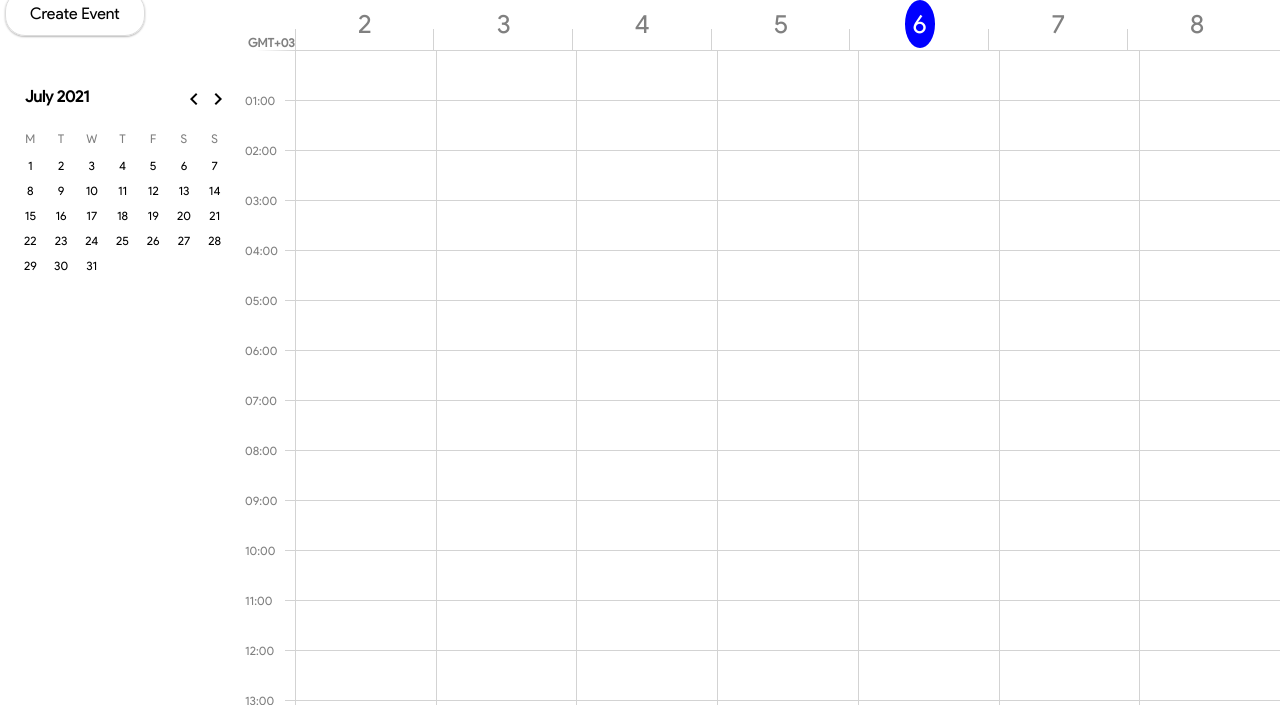
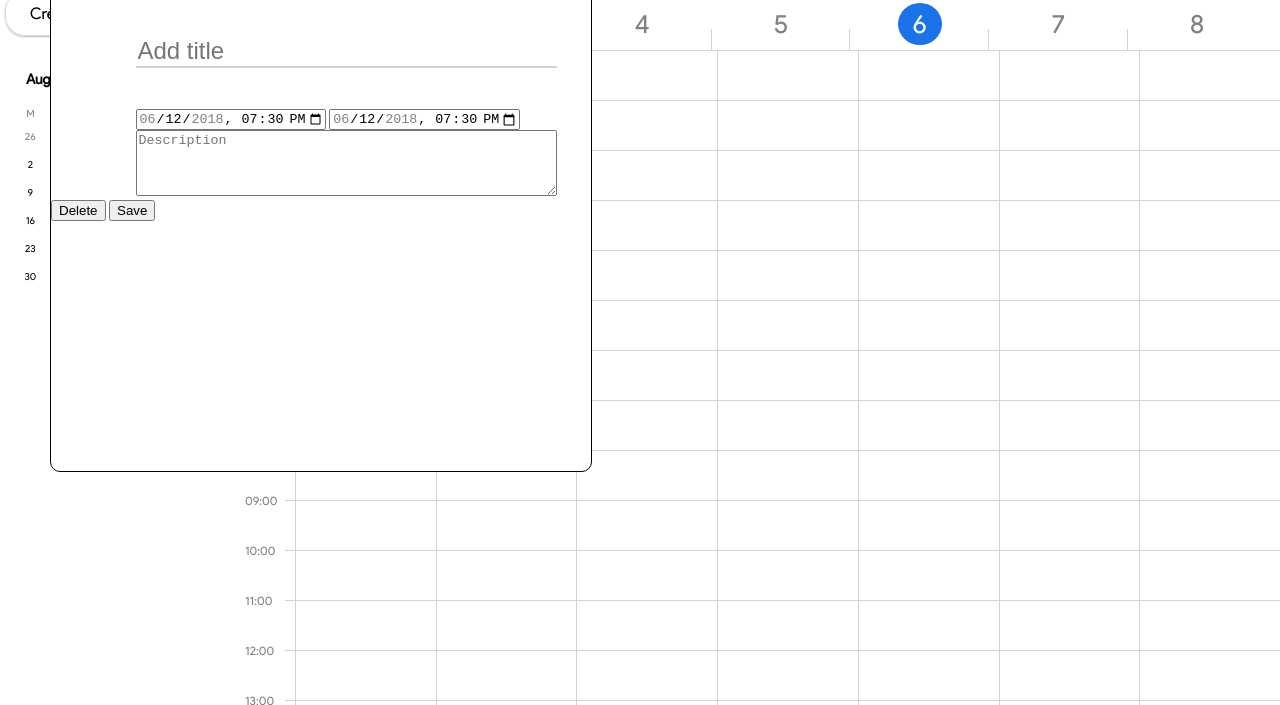
Before and after one commit to domakas/js-calendar-assignment, a website: page index.html in a window 1280 px wide. Shown: the part 95-800 px from the top of the page. Drawn offline with Linux system fonts and the light colour scheme.

Commit message:
inb4 events modal

```diff
--- /dev/null
+++ b/header__weekview.js
@@ -0,0 +1,91 @@
+// WEEK VIEW
+(() => {
+    let fullDate = new Date(); //value changes when getWeekView() is invoked, hence let.
+    const currentYear = fullDate.getFullYear();
+    const currentMonth = fullDate.getMonth() + 1;
+    let monthDays = [];
+    let nextMonthDays;
+
+    function getWeekView() {
+
+        let prevMonday;
+        const longMonths = [1, 3, 5, 7, 8, 10, 12];
+        const shortMonths = [4, 6, 9, 11]; //caution: FEB is checked separately
+
+        //get previous monday's date
+        fullDate = new Date(fullDate.setDate(fullDate.getDate() - (fullDate.getDay() + 6) % 7));
+        prevMonday = fullDate.getDate();
+        monthDays[0] = prevMonday;
+        //check how long is this month
+        if (longMonths.includes(currentMonth) === true) {
+            nextMonthDays = monthDays[0] - 25;
+
+        } else if (shortMonths.includes(currentMonth) === true) {
+            nextMonthDays = monthDays[0] - 24;
+
+        } else {
+            //FEBRUARY
+            //check if it's leap year
+            const leap = new Date(currentYear, 1, 29).getDate() === 29;
+            if (leap) {
+                nextMonthDays = monthDays[0] - 23;
+            } else {
+                nextMonthDays = monthDays[0] - 22;
+            }
+        }
+        makeWeek();
+    }
+
+    function makeWeek() {
+
+        for (let i = 0; i < 6; i++) {
+            monthDays.push(monthDays[0] + i + 1);
+        }
+        if (monthDays[0] > 25) {
+            monthDays.splice(monthDays.length - nextMonthDays, nextMonthDays);
+            for (let i = 1; i <= nextMonthDays; i++) {
+                monthDays.push(i)
+            }
+        }
+    }
+
+    function appendDaysToList() {
+        let monthDayIndex = 0;
+        const gridHeaderMonthdaysUL = document.querySelector('.grid__header__monthdays');
+        const gridHeaderWeekdaysUL = document.querySelector('.grid__header__weekdays');
+        monthDays.forEach((monthDay) => {
+            const gridHeaderMonthdaysLI = document.createElement('li');
+
+
+            gridHeaderMonthdaysUL.appendChild(gridHeaderMonthdaysLI);
+            gridHeaderMonthdaysLI.innerHTML += monthDay;
+
+            const newDate = new Date();
+            const todayIs = newDate.getDate();
+            if (todayIs === monthDay) {
+                gridHeaderMonthdaysLI.innerHTML = null;
+                const gridHeaderMonthdaysSPAN = document.createElement('span');
+                gridHeaderMonthdaysLI.appendChild(gridHeaderMonthdaysSPAN);
+                gridHeaderMonthdaysSPAN.innerHTML += monthDay;
+
+                gridHeaderMonthdaysSPAN.style.backgroundColor = '#1A73E9'
+                gridHeaderMonthdaysSPAN.style.borderRadius = '50%'
+                gridHeaderMonthdaysSPAN.style.color = 'white';
+                gridHeaderMonthdaysSPAN.style.padding = '5px 15px 5px 15px';
+                monthDayIndex = monthDays.indexOf(monthDay);
+            }
+        });
+        let weekDays = ["MON", "TUE", "WED", "THU", "FRI", "SAT", "SUN"];
+        weekDays.forEach((weekDay) => {
+            const gridHeaderWeekdaysLI = document.createElement('li');
+            gridHeaderWeekdaysUL.appendChild(gridHeaderWeekdaysLI);
+            gridHeaderWeekdaysLI.innerHTML += weekDay;
+            if (weekDays.indexOf(weekDay) === monthDayIndex) {
+                gridHeaderWeekdaysLI.style.color = '#1A73E9';
+            }
+        })
+    }
+
+    getWeekView();
+    appendDaysToList();
+})();
--- a/index.html
+++ b/index.html
@@ -40,7 +40,6 @@
             <button class="button--create">Create Event</button>
             <section class="calendar">
                 <header class="calendar__header">
-                    <h3 class="calendar__date">July 2021</h3>
                     <nav class="calendar__navigation">
                         <ul class="calendar__arrows">
                             <li class="calendar__arrow--left">
@@ -53,46 +52,10 @@
                     </nav>
                 </header>
                 <ul class="calendar__weekdays">
-                    <li>M</li>
-                    <li>T</li>
-                    <li>W</li>
-                    <li>T</li>
-                    <li>F</li>
-                    <li>S</li>
-                    <li>S</li>
+                    <!-- sidebar__minicalendar script -->
                 </ul>
                 <ul class="calendar__monthdays">
-                    <li>1</li>
-                    <li>2</li>
-                    <li>3</li>
-                    <li>4</li>
-                    <li>5</li>
-                    <li>6</li>
-                    <li>7</li>
-                    <li>8</li>
-                    <li>9</li>
-                    <li>10</li>
-                    <li>11</li>
-                    <li>12</li>
-                    <li>13</li>
-                    <li>14</li>
-                    <li>15</li>
-                    <li>16</li>
-                    <li>17</li>
-                    <li>18</li>
-                    <li>19</li>
-                    <li>20</li>
-                    <li>21</li>
-                    <li>22</li>
-                    <li>23</li>
-                    <li>24</li>
-                    <li>25</li>
-                    <li>26</li>
-                    <li>27</li>
-                    <li>28</li>
-                    <li>29</li>
-                    <li>30</li>
-                    <li>31</li>
+                    <!-- sidebar__minicalendar script -->
                 </ul>
             </section>
         </aside>
@@ -100,10 +63,10 @@
             <header class="grid__header">
                 <h3 class="sidebar__gmt">GMT+03</h3>
                 <ul class="grid__header__weekdays">
-                    <!-- GRID WEEK VIEW FUNCTION -->
+                    <!-- header__weekview script -->
                 </ul>
                 <ul class="grid__header__monthdays">
-                    <!-- GRID WEEK VIEW FUNCTION -->
+                    <!-- header__weekview script -->
                 </ul>
             </header>
             <div class="grid__events">
@@ -307,7 +270,29 @@
             </div>
         </section>
     </main>
-    <script src="script.js"></script>
+    <div class="event-creation-modal">
+        <header class="event-creation-modal__header">
+            <a href="#"><img class="event-creation-modal__header--exit" src="./images/exit.png"></a>
+        </header>
+        <form class="event-creation-modal__form">
+
+            <input class="event-creation-modal__form--titlebox" type="text" placeholder="Add title">
+
+            <section class="event-creation-modal__form--datetime">
+                <input type="datetime-local" name="meeting-time" value="2018-06-12T19:30" min="2018-06-07T00:00" max="2018-06-14T00:00">
+                <input type="datetime-local" name="meeting-time" value="2018-06-12T19:30" min="2018-06-07T00:00" max="2018-06-14T00:00">
+            </section>
+            <section class="event-creation-modal__form--description">
+                <textarea rows="4" cols="50" placeholder="Description"></textarea>
+            </section>
+        </form>
+        <footer class="event-creation-modal__footer">
+            <button>Delete</button>
+            <button>Save</button>
+        </footer>
+    </div>
+    <script src="header__weekview.js"></script>
+    <script src="sidebar__minicalendar.js"></script>
 </body>
 
 </html>
--- a/script.js
+++ /dev/null
@@ -1,88 +0,0 @@
-// WEEK VIEW. LORD HAVE MERCY
-
-let fullDate = new Date(); //value changes when getWeekView() is invoked, hence let.
-const currentYear = fullDate.getFullYear();
-const currentMonth = fullDate.getMonth() + 1;
-let monthDays = [];
-let nextMonthDays;
-
-//FUNCTIONS
-
-function getWeekView() {
-
-    let prevMonday;
-    const longMonths = [1, 3, 5, 7, 8, 10, 12];
-    const shortMonths = [4, 6, 9, 11]; //caution: FEB is checked separately
-
-    //get previous monday's date
-    fullDate = new Date(fullDate.setDate(fullDate.getDate() - (fullDate.getDay() + 6) % 7));
-    prevMonday = fullDate.getDate();
-    monthDays[0] = prevMonday;
-    //check how long is this month
-    if (longMonths.includes(currentMonth) === true) {
-        nextMonthDays = monthDays[0] - 25;
-
-    } else if (shortMonths.includes(currentMonth) === true) {
-        nextMonthDays = monthDays[0] - 24;
-
-    } else {
-        //FEBRUARY
-        //check if it's leap year
-        const leap = new Date(currentYear, 1, 29).getDate() === 29;
-        if (leap) {
-            nextMonthDays = monthDays[0] - 23;
-        } else {
-            nextMonthDays = monthDays[0] - 22;
-        }
-    }
-    makeWeek();
-}
-
-function makeWeek() {
-
-    for (let i = 0; i < 6; i++) {
-        monthDays.push(monthDays[0] + i + 1);
-    }
-    if (monthDays[0] > 25) {
-        monthDays.splice(monthDays.length - nextMonthDays, nextMonthDays);
-        for (let i = 1; i <= nextMonthDays; i++) {
-            monthDays.push(i)
-        }
-    }
-}
-
-function appendDaysToList() {
-    let monthDayIndex = 0;
-    const gridHeaderMonthdaysUL = document.querySelector('.grid__header__monthdays');
-    const gridHeaderWeekdaysUL = document.querySelector('.grid__header__weekdays');
-    monthDays.forEach((monthDay) => {
-        const gridHeaderMonthdaysLI = document.createElement('li');
-        const gridHeaderMonthdaysSPAN = document.createElement('span');
-
-        gridHeaderMonthdaysUL.appendChild(gridHeaderMonthdaysLI);
-        gridHeaderMonthdaysLI.appendChild(gridHeaderMonthdaysSPAN);
-        gridHeaderMonthdaysSPAN.innerHTML += monthDay;
-
-        const newDate = new Date();
-        const todayIs = newDate.getDate();
-        if (todayIs === monthDay) {
-            gridHeaderMonthdaysSPAN.style.backgroundColor = 'blue'
-            gridHeaderMonthdaysSPAN.style.borderRadius = '50%'
-            gridHeaderMonthdaysSPAN.style.color = 'white';
-            gridHeaderMonthdaysSPAN.style.padding = '8px';
-            monthDayIndex = monthDays.indexOf(monthDay);
-        }
-    });
-    let weekDays = ["MON", "TUE", "WED", "THU", "FRI", "SAT", "SUN"];
-    weekDays.forEach((weekDay) => {
-        const gridHeaderWeekdaysLI = document.createElement('li');
-        gridHeaderWeekdaysUL.appendChild(gridHeaderWeekdaysLI);
-        gridHeaderWeekdaysLI.innerHTML += weekDay;
-        if (weekDays.indexOf(weekDay) === monthDayIndex) {
-            gridHeaderWeekdaysLI.style.color = 'blue';
-        }
-    })
-}
-
-getWeekView();
-appendDaysToList();
--- /dev/null
+++ b/sidebar__minicalendar.js
@@ -0,0 +1,145 @@
+//SIDEBAR MINI CAL
+(() => {
+    const fullDate = new Date();
+    let currentMonth = fullDate.getMonth();
+    let currentYear = fullDate.getFullYear();
+    const monthNames = ["January", "February", "March", "April", "May", "June", "July", "August", "September", "October", "November", "December"];
+    let currentMonthName = monthNames[currentMonth];
+    const calendarHeader = document.querySelector('.calendar__header');
+    const calendarDate = document.createElement('h3')
+    const rightArrowBtn = document.querySelector('.calendar__arrow--right');
+    const leftArrowBtn = document.querySelector('.calendar__arrow--left');
+    const calendarMonthDaysUL = document.querySelector('.calendar__monthdays');
+
+
+    function displayMonthName() {
+        calendarDate.classList.add('calendar__date');
+        calendarHeader.prepend(calendarDate);
+        calendarDate.innerHTML = `${currentMonthName} ${currentYear}`;
+    }
+
+    rightArrowBtn.addEventListener("click", () => {
+        currentMonth++;
+        if (currentMonth > monthNames.length - 1) {
+            currentMonth = 0;
+            currentYear++;
+        };
+        updateMiniCalDate();
+    })
+
+    leftArrowBtn.addEventListener("click", () => {
+        currentMonth--;
+        if (currentMonth < 0) {
+            currentMonth = monthNames.length - 1;
+            currentYear--;
+        }
+        updateMiniCalDate();
+    })
+
+    function displayMonthLayout() {
+        const longMonths = [0, 2, 4, 6, 7, 9, 11];
+        const shortMonths = [3, 5, 8, 10];
+
+        let nextMonthdaysArray = [];
+        let currentMonthdaysArray = [];
+        let previousMonthdaysArray = [];
+
+        let daysInMonth;
+        let firstDayInMonthIndex = new Date(`${currentYear}-${currentMonth + 1}-01`).getDay();
+
+        if (longMonths.includes(currentMonth) === true) {
+            daysInMonth = 31;
+        } else if (shortMonths.includes(currentMonth) === true) {
+            daysInMonth = 30;
+        } else {
+            const leap = new Date(currentYear, 1, 29).getDate() === 29;
+            if (leap) {
+                daysInMonth = 29;
+            }
+            daysInMonth = 28;
+        }
+
+        let daysInPreviousMonth = new Date(currentYear, currentMonth, 0).getDate(); //this is smarter than if else above, but we diverse in this world
+
+        function pushPreviousMonthdays() {
+            firstDayInMonthIndex = (firstDayInMonthIndex === 0) ? 7 : firstDayInMonthIndex;
+            for (let i = daysInPreviousMonth - firstDayInMonthIndex + 1; i < daysInPreviousMonth; i++) {
+                previousMonthdaysArray.push(i + 1);
+            }
+        }
+
+        function pushCurrentMonthdays() {
+            for (let i = 0; i < daysInMonth; i++) {
+                currentMonthdaysArray.push(i + 1);
+            }
+        }
+
+        function pushNextMonthdays() {
+            for (let i = 0; i < 43 - (firstDayInMonthIndex + daysInMonth); i++) {
+                nextMonthdaysArray.push(i + 1);
+            }
+        }
+
+        pushPreviousMonthdays();
+        pushCurrentMonthdays();
+        pushNextMonthdays();
+
+        for (let i = 0; i < previousMonthdaysArray.length; i++) {
+            const calendarMonthDaysLI = document.createElement('li');
+            calendarMonthDaysUL.appendChild(calendarMonthDaysLI);
+            calendarMonthDaysLI.innerHTML = previousMonthdaysArray[i];
+            calendarMonthDaysLI.style.color = 'grey';
+        }
+        for (let i = 0; i < currentMonthdaysArray.length; i++) {
+            const calendarMonthDaysLI = document.createElement('li');
+            calendarMonthDaysUL.appendChild(calendarMonthDaysLI);
+            calendarMonthDaysLI.innerHTML = currentMonthdaysArray[i];
+            calendarMonthDaysLI.style.color = 'black';
+
+            if (new Date().getDate() === currentMonthdaysArray[i] && new Date().getMonth() === currentMonth && new Date().getFullYear() === currentYear) {
+                calendarMonthDaysLI.innerHTML = null;
+                const calendarMonthDaysSPAN = document.createElement('span');
+                calendarMonthDaysLI.appendChild(calendarMonthDaysSPAN);
+                calendarMonthDaysSPAN.innerHTML = currentMonthdaysArray[i]
+                calendarMonthDaysSPAN.style.backgroundColor = '#1A73E9'
+                calendarMonthDaysSPAN.style.borderRadius = '50%'
+                calendarMonthDaysSPAN.style.color = 'white';
+                calendarMonthDaysSPAN.style.padding = '5px 10px 5px 10px';
+            }
+        }
+        for (let i = 0; i < nextMonthdaysArray.length; i++) {
+            const calendarMonthDaysLI = document.createElement('li');
+            calendarMonthDaysUL.appendChild(calendarMonthDaysLI);
+            calendarMonthDaysLI.innerHTML = nextMonthdaysArray[i];
+            calendarMonthDaysLI.style.color = 'grey';
+        }
+    }
+
+    function updateMiniCalDate() {
+        updateMonthLayout();
+        currentMonthName = monthNames[currentMonth]
+        calendarDate.innerHTML = `${currentMonthName} ${currentYear}`;
+    }
+
+    function updateMonthLayout() {
+        const calendarMonthDaysLIx = document.querySelectorAll('.calendar__monthdays li');
+        calendarMonthDaysLIx.forEach((item) => {
+            item.remove();
+        })
+        displayMonthLayout();
+    }
+
+    function createMiniCalWeekdaysHeader() {
+        const weekDaysArray = ['M', 'T', 'W', 'T', 'F', 'S', 'S'];
+        const calendarWeekdaysUL = document.querySelector('.calendar__weekdays');
+        for (let i = 0; i < weekDaysArray.length; i++) {
+            const calendarWeekdaysLI = document.createElement('li');
+            calendarWeekdaysUL.appendChild(calendarWeekdaysLI);
+            calendarWeekdaysLI.innerHTML = weekDaysArray[i];
+        }
+    }
+
+    createMiniCalWeekdaysHeader()
+    displayMonthName();
+    displayMonthLayout();
+})();
--- a/style.css
+++ b/style.css
@@ -125,7 +125,7 @@ a:visited {
 }
 
 .button--create {
-    margin: 20px;
+    margin: 20px 20px 0px 20px;
     box-shadow: 0px 1px 2px 0px #b8b7b7;
     background-color: transparent;
     border-radius: 20px;
@@ -155,12 +155,15 @@ a:visited {
 
 .calendar__date {
     white-space: nowrap;
-    font-size: 16px;
-    padding-left: 10px;
+    font-size: 14px;
+    padding-left: 11px;
+    align-self: center;
 }
 
 .calendar__arrows {
     display: flex;
+    margin-bottom: 12px;
+    padding-right: 3px;
 }
 
 .calendar__arrow--left,
@@ -174,7 +177,7 @@ a:visited {
 }
 
 .calendar__weekdays {
-    font-size: 12px;
+    font-size: 10px;
     margin-top: 0;
     display: grid;
     grid-template-columns: repeat(7, 1fr);
@@ -185,13 +188,13 @@ a:visited {
 }
 
 .calendar__monthdays {
-    font-size: 12px;
+    font-size: 10px;
     display: grid;
     grid-template-columns: repeat(7, 1fr);
     grid-template-rows: auto;
     padding-left: 0;
     grid-column-gap: 0px;
-    grid-row-gap: 10px;
+    grid-row-gap: 15px;
     justify-items: center;
 }
 
@@ -298,3 +301,56 @@ a:visited {
     border-width: 0px 10px 0px 0px;
     border-image: linear-gradient(to bottom, white 48%, lightgrey, white 52%) 1;
 }
+
+.event-creation-modal {
+    border: 1px solid black;
+    margin: 50px;
+    display: flex;
+    flex-direction: column;
+    position: absolute;
+    background-color: white;
+    width: 540px;
+    height: 515px;
+    border-radius: 10px;
+}
+
+.event-creation-modal__header {
+    display: flex;
+    align-items: center;
+    justify-content: flex-end;
+    background-color: rgb(243, 243, 243);
+    height: 40px;
+    border-top-right-radius: 10px;
+    border-top-left-radius: 10px;
+}
+
+.event-creation-modal__header--exit {
+    padding-right: 10px;
+    width: 20px;
+    height: 20px;
+}
+
+.event-creation-modal__form {
+    display: flex;
+    flex-direction: column;
+    align-self: center;
+    padding-left: 50px;
+}
+
+.event-creation-modal__form--titlebox {
+    outline: none;
+    border: none;
+    border-bottom: 2px solid lightgrey;
+    font-size: 24px;
+    padding-right: -50px;
+    margin-top: 40px;
+}
+
+.event-creation-modal__form--titlebox:focus {
+    border-color: #1A73E9;
+    transition: 0.4s;
+}
+
+.event-creation-modal__form--datetime {
+    margin-top: 40px;
+}
```
Also changed, not shown: events__main.js (added), images/exit.png (added).
